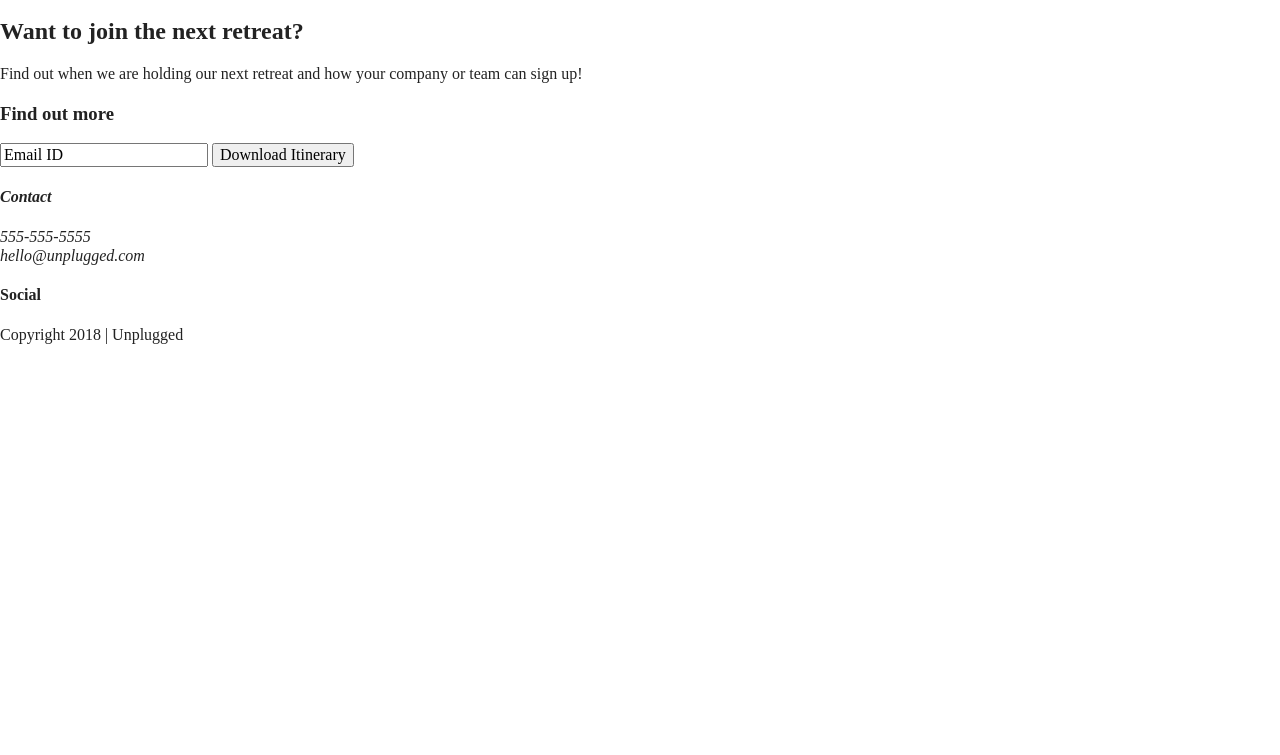
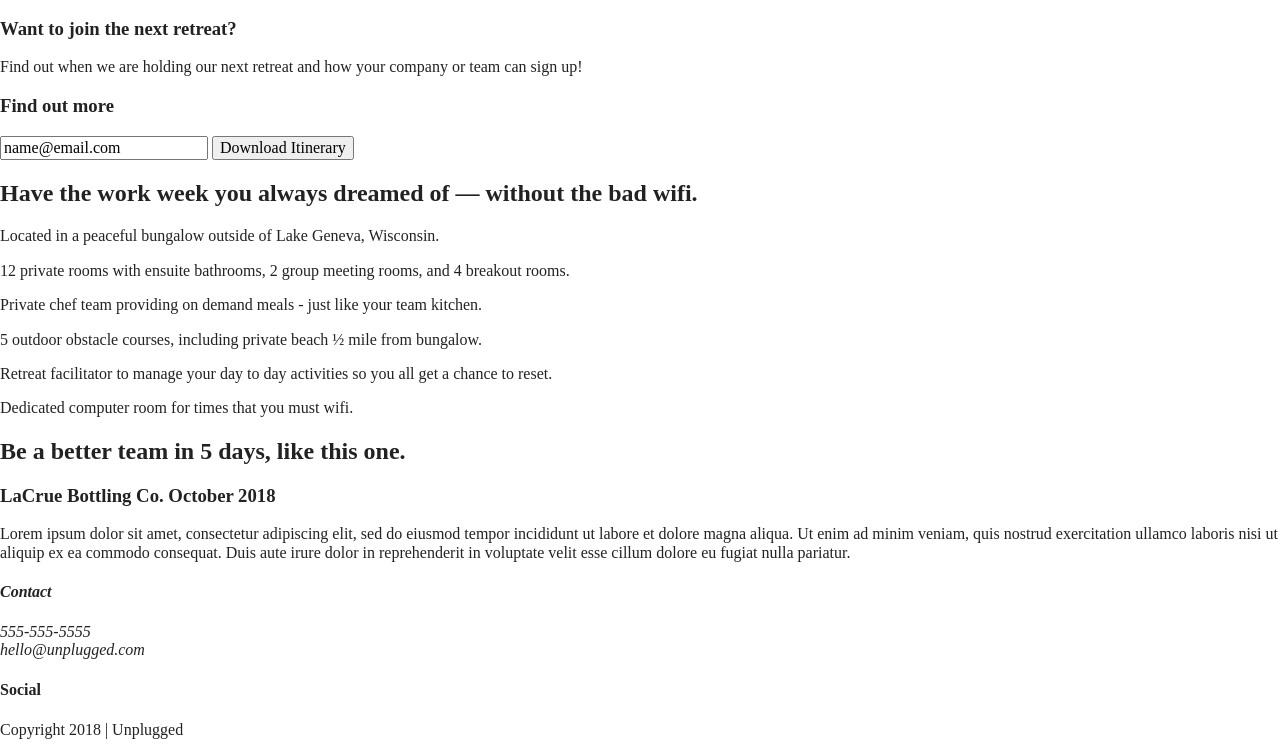
Before and after one commit to NimishUI/Unplug, a website: page index.html in a window 1280 px wide. Shown: the part 134-889 px from the top of the page. Before the commit the page ends 800 px from the top, so only its background shows below. Drawn offline with Linux system fonts and the light colour scheme.

Commit message:
Completed the structure and content of site

```diff
--- a/index.html
+++ b/index.html
@@ -22,7 +22,6 @@
   </head>
 
   <body>
-    <!-- Add your site or application content here -->
     <header>
       <div class="content-wrapper">
         <a href="#">
@@ -48,7 +47,7 @@
       <aside>
         <div class="content-wrapper">
           <div class="form-description">
-            <h2>Want to join the next retreat?</h2>
+            <h3>Want to join the next retreat?</h3>
             <p>
               Find out when we are holding our next retreat and how your company
               or team can sign up!
@@ -56,19 +55,88 @@
           </div>
           <div class="form">
             <h3>Find out more</h3>
-            <input type="text" name="name" value="Email ID" />
+            <input type="text" name="name" value="name@email.com" />
             <input type="button" value="Download Itinerary" />
           </div>
         </div>
         <!-- aside content wrapper ends -->
       </aside>
+
+      <section class="features">
+        <div class="content-wrapper">
+          <h2>
+            Have the work week you always dreamed of — without the bad wifi.
+          </h2>
+          <div class="features-items">
+            <article>
+              <p class="fontawesome-icon"></p>
+              <p class="features-item-description">
+                Located in a peaceful bungalow outside of Lake Geneva,
+                Wisconsin.
+              </p>
+            </article>
+            <article>
+              <p class="fontawesome-icon"></p>
+              <p class="features-item-description">
+                12 private rooms with ensuite bathrooms, 2 group meeting rooms,
+                and 4 breakout rooms.
+              </p>
+            </article>
+            <article>
+              <p class="fontawesome-icon"></p>
+              <p class="features-item-description">
+                Private chef team providing on demand meals - just like your
+                team kitchen.
+              </p>
+            </article>
+            <article>
+              <p class="fontawesome-icon"></p>
+              <p class="features-item-description">
+                5 outdoor obstacle courses, including private beach ½ mile from
+                bungalow.
+              </p>
+            </article>
+            <article>
+              <p class="fontawesome-icon"></p>
+              <p class="features-item-description">
+                Retreat facilitator to manage your day to day activities so you
+                all get a chance to reset.
+              </p>
+            </article>
+            <article>
+              <p class="fontawesome-icon"></p>
+              <p class="features-item-description">
+                Dedicated computer room for times that you must wifi.
+              </p>
+            </article>
+          </div>
+        </div>
+      </section>
+
+      <section class="reviews">
+        <div class="content-wrapper">
+          <h2>Be a better team in 5 days, like this one.</h2>
+          <article>
+            <div>
+              <h3>LaCrue Bottling Co. October 2018</h3>
+              <p>
+                Lorem ipsum dolor sit amet, consectetur adipiscing elit, sed do
+                eiusmod tempor incididunt ut labore et dolore magna aliqua. Ut
+                enim ad minim veniam, quis nostrud exercitation ullamco laboris
+                nisi ut aliquip ex ea commodo consequat. Duis aute irure dolor
+                in reprehenderit in voluptate velit esse cillum dolore eu fugiat
+                nulla pariatur.
+              </p>
+            </div>
+          </article>
+        </div>
+      </section>
     </main>
     <!-- main wrapper -->
 
     <footer>
       <div class="content-wrapper">
         <div class="footer-content">
-
           <address class="contact">
             <h4>Contact</h4>
             <p>
@@ -76,18 +144,30 @@
               hello@unplugged.com
             </p>
           </address>
-
           <div class="social">
             <h4>Social</h4>
             <div class="social-icons">
-                <a href="https://www.facebook.com/Skillcrush/"target="_blank"></a>
+              <p>
+                <a
+                  href="https://www.facebook.com/Skillcrush/"
+                  target="_blank"
+                ></a>
+              </p>
+              <p>
                 <a href="https://twitter.com/Skillcrush" target="_blank"></a>
-                <a href="https://www.instagram.com/skillcrush/" target="_blank"></a>
+              </p>
+              <p>
+                <a
+                  href="https://www.instagram.com/skillcrush/"
+                  target="_blank"
+                ></a>
+              </p>
             </div>
           </div>
         </div>
+        <!-- footer content ends -->
       </div>
-
+      <!--footer content-wrapper ends-->
       <div class="copyright">
         <p>Copyright 2018 | Unplugged</p>
       </div>
```
